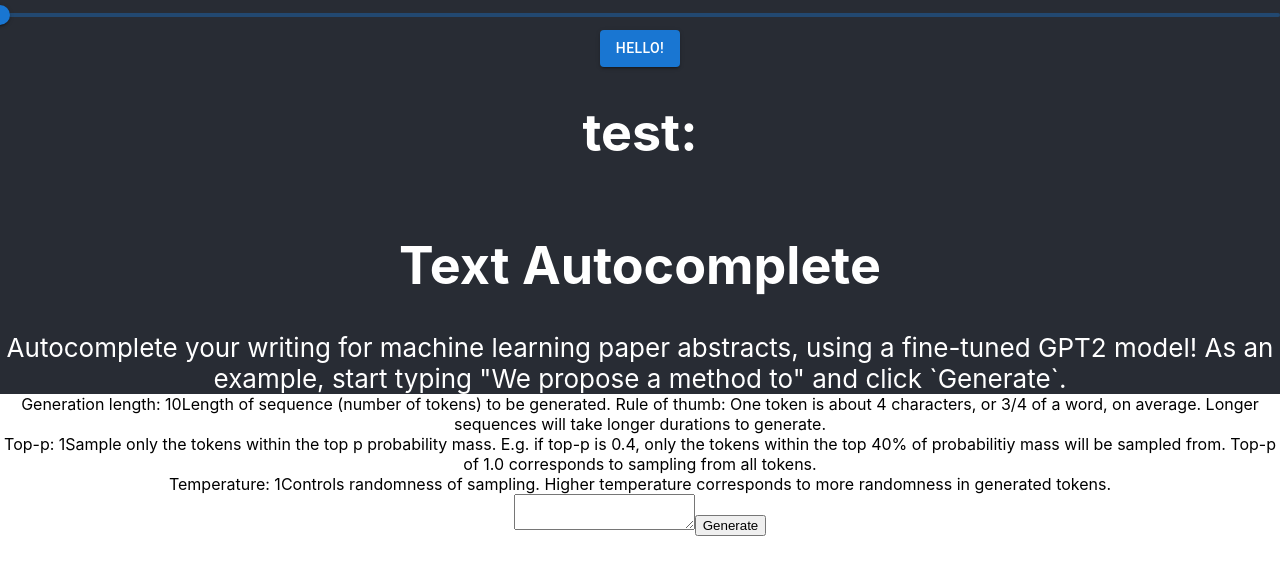
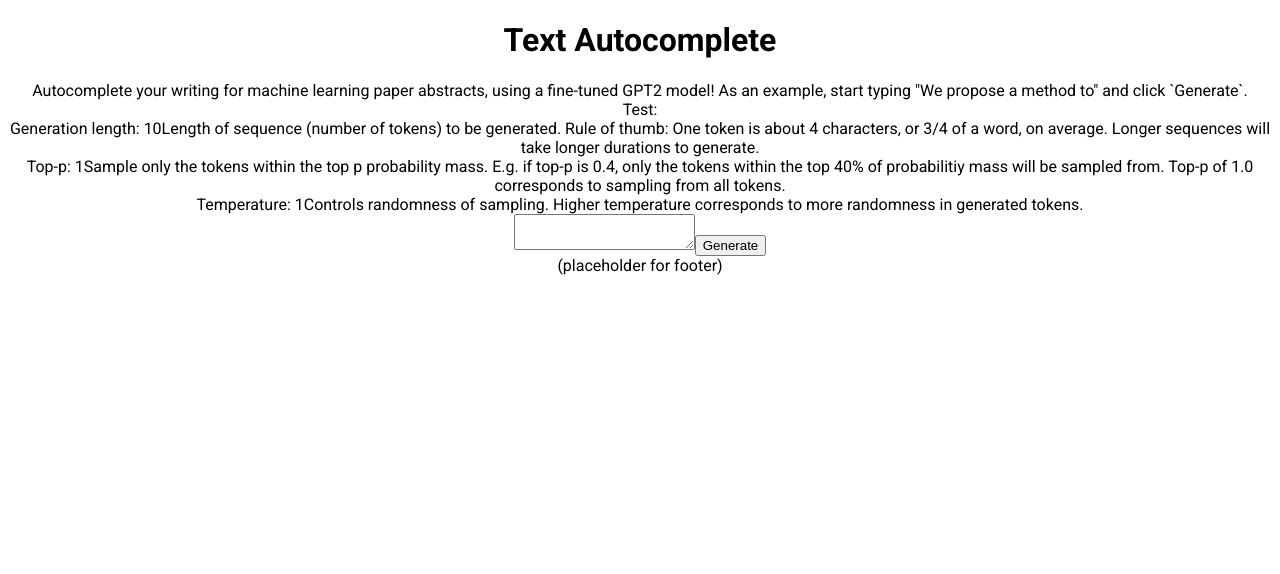
Before and after one commit to dennischenfeng/text-generation, a React (Create React App) app in the folder react-frontend/: page / in a window 1280 px wide. Shown: the top 574 px of the page. Built offline with nearby package versions, Linux system fonts and the light colour scheme; no server answers.

Commit message:
re-orged React components, used Roboto font

```diff
--- a/react-frontend/src/App.css
+++ b/react-frontend/src/Components/App.css
@@ -7,11 +7,11 @@
   pointer-events: none;
 } */
 
-@media (prefers-reduced-motion: no-preference) {
+/* @media (prefers-reduced-motion: no-preference) {
   .App-logo {
     animation: App-logo-spin infinite 20s linear;
   }
-}
+} */
 
 .App-header {
   background-color: #282c34;
--- a/react-frontend/src/App.js
+++ b/react-frontend/src/Components/App.js
@@ -1,9 +1,10 @@
-import React, { useState, useEffect } from 'react';
-import './App.css';
-import Button from '@mui/material/Button';
-import Slider from '@mui/material/Slider';
+import React, { useState, useEffect } from 'react'
+import './App.css'
+import { Header, Footer } from './Layouts'
+import Button from '@mui/material/Button'
+import Slider from '@mui/material/Slider'
 
-function App() {
+export default function App() {
   const [text, setText] = useState('');
   useEffect(() => {
     fetch('/generate', {
@@ -17,22 +18,14 @@
       })
     })
     .then(res => res.json())
-    .then(data => {setText(data.result);})
+    .then(data => {setText(data.result)})
   }, [])
 
   return (
     <div className="App">
-      <header className="App-header">
-        <Slider>Slider1</Slider>
-        <Button variant='contained'>Hello!</Button>
-        <h1>test: {text}</h1>
-        <h1 className="title">Text Autocomplete</h1>
-        <div className="subtitle">
-          Autocomplete your writing for machine learning paper abstracts,
-          using a fine-tuned GPT2 model! As an example, start typing
-          "We propose a method to" and click `Generate`.
-        </div>
-      </header>
+      <Header/>
+
+      <div>Test: {text}</div>
       <main className="main">
         <div className="settings-panel">
           <div className="setting">
@@ -75,8 +68,8 @@
         </div>
 
       </main>
+
+      <Footer/>
     </div>
-  );
+  )
 }
-
-export default App;
--- /dev/null
+++ b/react-frontend/src/Components/Layouts/Footer.js
@@ -0,0 +1,9 @@
+import React from 'react'
+
+export default function Footer() {
+  return (
+    <footer className="footer">
+      (placeholder for footer)
+    </footer>
+  )
+}
--- /dev/null
+++ b/react-frontend/src/Components/Layouts/Header.js
@@ -0,0 +1,18 @@
+import React from 'react'
+import Button from '@mui/material/Button'
+import Slider from '@mui/material/Slider'
+
+export default function Header() {
+  return (
+
+
+    <header className="header">
+      <h1 className="title">Text Autocomplete</h1>
+      <div className="subtitle">
+        Autocomplete your writing for machine learning paper abstracts,
+        using a fine-tuned GPT2 model! As an example, start typing
+        "We propose a method to" and click `Generate`.
+      </div>
+    </header>
+  )
+}
--- /dev/null
+++ b/react-frontend/src/Components/Layouts/index.js
@@ -0,0 +1,7 @@
+import React from 'react'
+import Header from './Header'
+import Footer from './Footer'
+
+export {
+  Header, Footer
+}
--- a/react-frontend/src/index.css
+++ b/react-frontend/src/index.css
@@ -1,8 +1,8 @@
+@import url('https://fonts.googleapis.com/css2?family=Roboto:wght@300;400;500;700&display=swap');
+
 body {
   margin: 0;
-  font-family: -apple-system, BlinkMacSystemFont, 'Segoe UI', 'Roboto', 'Oxygen',
-    'Ubuntu', 'Cantarell', 'Fira Sans', 'Droid Sans', 'Helvetica Neue',
-    sans-serif;
+  font-family: 'Roboto', sans-serif;
   -webkit-font-smoothing: antialiased;
   -moz-osx-font-smoothing: grayscale;
 }
--- a/react-frontend/src/index.js
+++ b/react-frontend/src/index.js
@@ -1,8 +1,12 @@
 import React from 'react';
 import ReactDOM from 'react-dom';
 import './index.css';
-import App from './App';
+import App from './Components/App';
 import reportWebVitals from './reportWebVitals';
+// import '@fontsource/roboto/300.css';
+// import '@fontsource/roboto/400.css';
+// import '@fontsource/roboto/500.css';
+// import '@fontsource/roboto/700.css';
 
 ReactDOM.render(
   <React.StrictMode>
```
Also changed, not shown: 1 other file (tests, documents, lock files or other folders).
